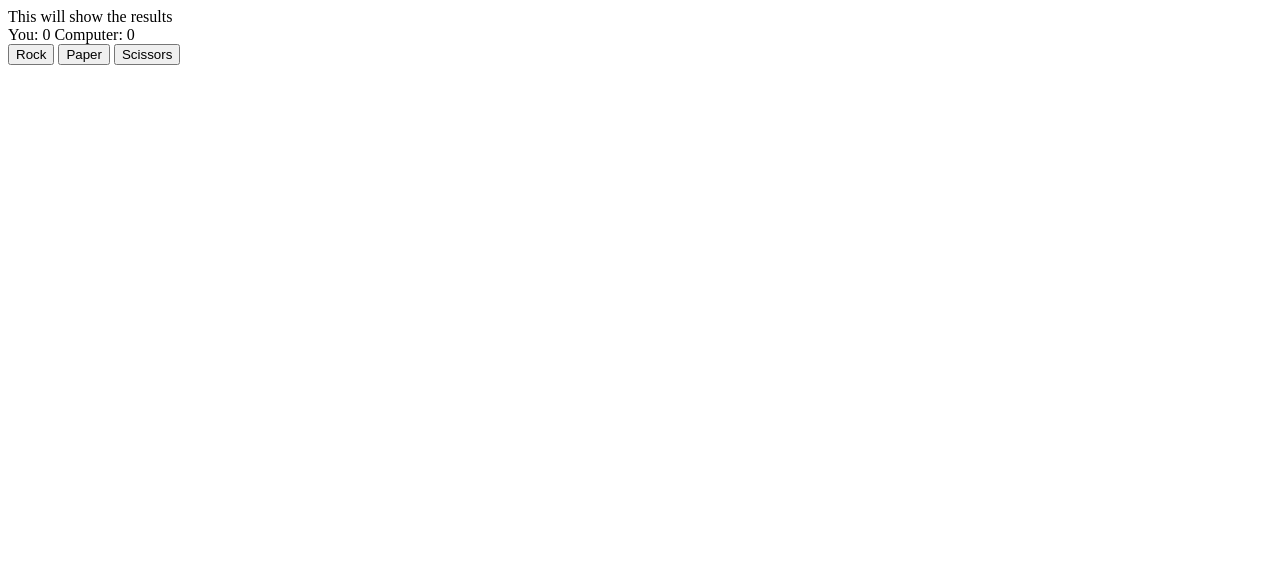
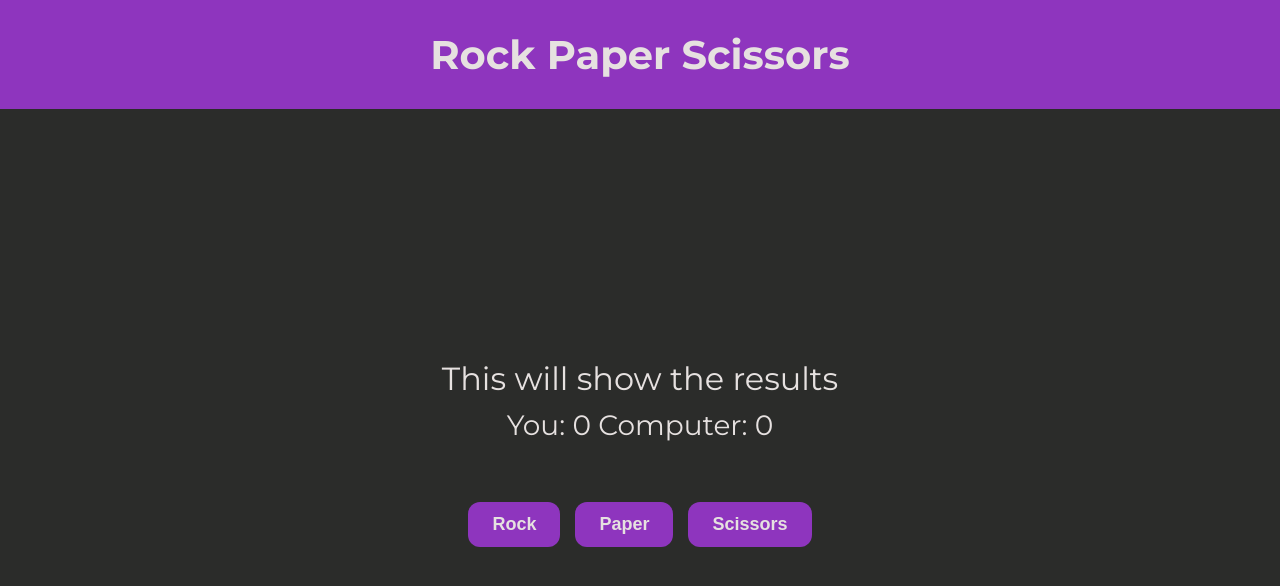
Before and after one commit to david-tseluiko/rock-paper-scissors-project, a plain HTML site: page index.html in a window 1280 px wide. Drawn offline with Linux system fonts and the light colour scheme.

Commit message:
Add styling to the page

```diff
--- a/css/style.css
+++ b/css/style.css
@@ -0,0 +1,62 @@
+@import url("https://fonts.googleapis.com/css2?family=Montserrat:ital,wght@0,100..900;1,100..900&display=swap");
+* {
+    padding: 0;
+    margin: 0;
+    border: 0;
+}
+
+body {
+    font-family: "Montserrat", sans-serif;
+    background-color: #2b2c2a;
+    color: #e6e1e0;
+}
+
+.title {
+    text-align: center;
+    padding: 30px;
+    font-size: 40px;
+
+    background-color: #8e35be;
+    color: #e6e1e0;
+}
+
+.container {
+    text-align: center;
+    margin-top: 250px;
+
+    display: flex;
+    flex-direction: column;
+    gap: 10px;
+}
+
+.results {
+    font-size: 32px;
+}
+
+.score {
+    font-size: 28px;
+}
+
+.button-list > * {
+    padding: 12px 24px;
+    background-color: #8e35be;
+    color: #e6e1e0;
+    font-weight: 800;
+    border-radius: 12px;
+    cursor: pointer;
+    font-size: 18px;
+
+    transition: 0.4s all;
+}
+
+.button-list > *:hover {
+    background-color: #5a2576;
+}
+
+.button-list {
+    margin-top: 50px;
+    display: flex;
+    justify-content: center;
+    align-items: center;
+    gap: 15px;
+}
--- a/index.html
+++ b/index.html
@@ -1,18 +1,24 @@
 <!DOCTYPE html>
 <html lang="en">
     <head>
-    <meta charset="UTF-8">
-    <meta name="viewport" content="width=device-width, initial-scale=1.0">
+        <meta charset="UTF-8" />
+        <meta name="viewport" content="width=device-width, initial-scale=1.0" />
         <title>Rock Paper Scissors</title>
-    <link rel="stylesheet" href="./css/style.css">
+        <link rel="stylesheet" href="./css/style.css" />
     </head>
     <body>
+        <h1 class="title">Rock Paper Scissors</h1>
+
+        <div class="container">
             <div class="results">This will show the results</div>
             <div class="score">You: 0 Computer: 0</div>
 
+            <div class="button-list">
                 <button class="rock">Rock</button>
                 <button class="paper">Paper</button>
                 <button class="scissors">Scissors</button>
+            </div>
+        </div>
 
         <script src="./js/script.js"></script>
     </body>
```
Lines whose indentation alone changed are shown as unchanged.
